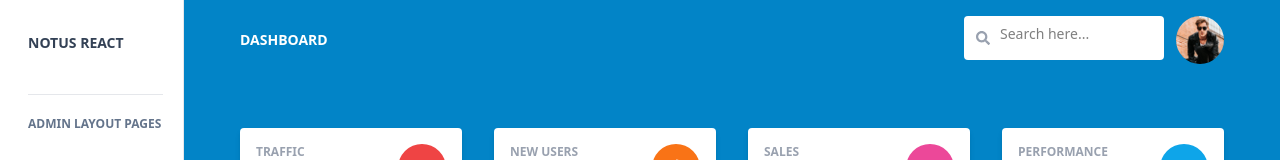
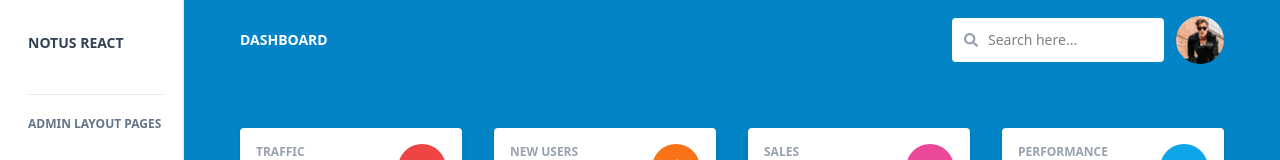
Before and after one commit to lathiyakunj/react-project, a React app: page /dashboard in a window 1280 px wide. Shown: the top 160 px of the page. Built offline with nearby package versions, Linux system fonts and the light colour scheme; the HTML template or start-up script is replaced by a standard one.

Commit message:
upper dashboard design changes

```diff
--- a/src/pages/Dashboard.jsx
+++ b/src/pages/Dashboard.jsx
@@ -21,12 +21,12 @@ const Dashboard = () => {
           </h1>
 
           <div className="flex gap-3 align-middle">
-            <div className="relative bg-white rounded h-11">
+            <div className="relative bg-white rounded mt-0.5 h-11">
               <FaSearch className="absolute left-3 top-1/2 -translate-y-1/2 text-gray-400 text-sm" />
               <input
                 type="text"
                 placeholder="Search here..."
-                className="ps-9 py-2 w-50 rounded-md text-sm outline-none"
+                className="ps-9 py-2 w-53 mt-1 rounded-md text-sm outline-none"
               />
             </div>
 
```
